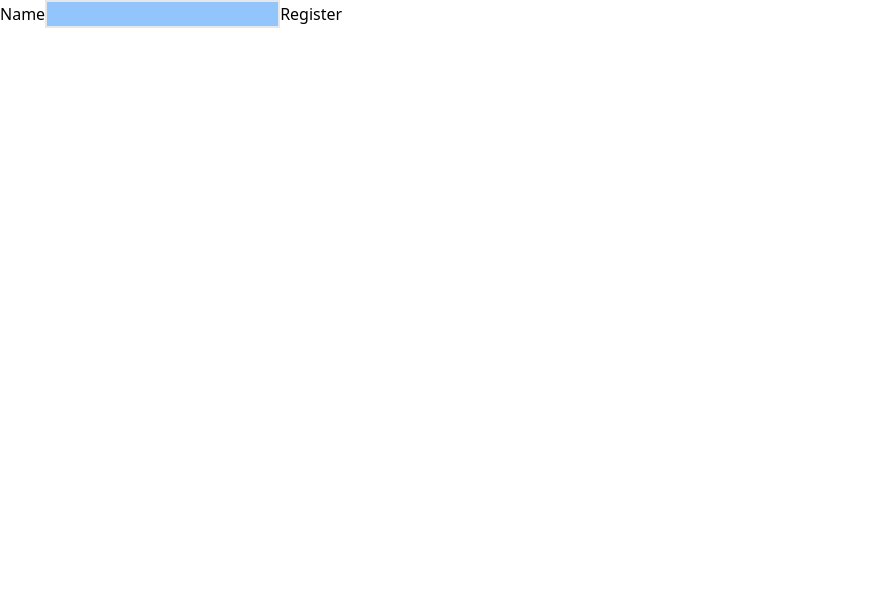
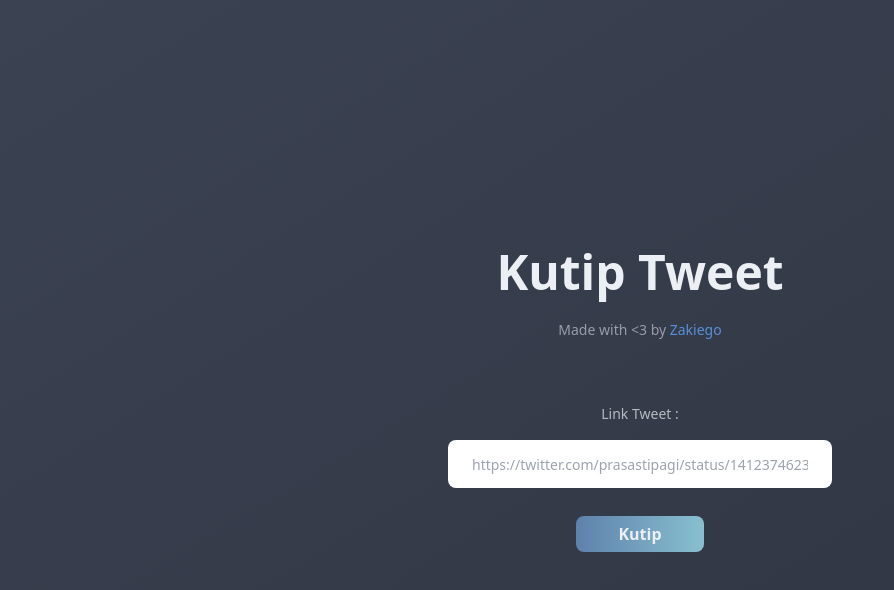
Before and after one commit to zakiego/kutip, a Next.js app: page / in a window 1280 px wide. Shown: the top 590 px of the page, without its empty margins (0-894 px from the left). Built offline with nearby package versions, Linux system fonts and the light colour scheme.

Commit message:
Done all, minus auto download

```diff
--- a/package.json
+++ b/package.json
@@ -15,6 +15,7 @@
     "html-to-image": "^1.6.2",
     "html2canvas": "^1.1.0",
     "image-to-base64": "^2.2.0",
+    "moment": "^2.29.1",
     "needle": "^2.8.0",
     "next": "11.0.1",
     "react": "17.0.2",
--- a/pages/index.js
+++ b/pages/index.js
@@ -1,52 +1,67 @@
+import { useRouter } from 'next/router'
 
 export default function Home() {
 
-  // const url = 'https://twitter.com/barisbatas/status/1414471217248038913?s=20'
+  const router = useRouter()
 
-  const registerUser = async event => {
-    event.preventDefault()
+  const handleClick = async event => {
+    event.preventDefault();
+
+    const urlTwitter = event.target.url.value
+    const statusId = urlTwitter.substring(urlTwitter.lastIndexOf('/')+1, urlTwitter.lastIndexOf('/')+20 )
 
 
-    const url = event.target.url.value
+    if (urlTwitter.includes('twitter.com') === false ) {
+      document.getElementById("alert").innerHTML = '<p>Masukkan link yang benar</p>'
+    } else (router.push(`/tweet/${statusId}`))
 
-    const urlRegex = url.substring(url.lastIndexOf('/')+1, url.lastIndexOf('/')+20 )
 
-    const imageGenerator = 'http://localhost:3000/tweet/' + urlRegex
 
-    const image = await fetch(imageGenerator)
-
-    console.log(image)
-
-    // const res = await fetch(
-    //   'https://hooks.zapier.com/hooks/catch/123456/abcde',
-    //   {
-    //     body: JSON.stringify({
-    //       name: event.target.name.value
-    //     }),
-    //     headers: {
-    //       'Content-Type': 'application/json'
-    //     },
-    //     method: 'POST'
-    //   }
-    // )
-
-    // const result = await res.json()
-    // result.user => 'Ada Lovelace'
   }
-
-  return (
-    <form onSubmit={registerUser}>
-      <label htmlFor="name">Name</label>
-      <input id="ur" name="url" type="text" className="border-2 bg-blue-300" required />
-      <button type="submit">Register</button>
-    </form>
-  )
-}
 
 
 
 
+  const inputHandler = event => {
+    event.preventDefault()
+  }
 
-// const urlRegex = url.substring(url.lastIndexOf('/')+1, url.lastIndexOf('/')+20 )
+  var currentdate = new Date();
+  var datetime =  currentdate.getDate()+ ""
+                + ('0'+(currentdate.getMonth()+1)).slice(-2)  + ""
+                + currentdate.getFullYear() + "_"
+                + currentdate.getHours() + ":"
+                + currentdate.getMinutes() + ":"
+                + currentdate.getSeconds()
 
-// const countUrl = '1414471217248038913'
+
+
+
+  return(
+    <>
+
+    <body className="transform-gpu bg-gradient-to-tl from-polar-night-bold to-polar-night-normal">
+      <div className="flex h-screen">
+        <div className="m-auto">
+          <h1 className="pb-6 text-5xl font-bold text-center text-snow-storm">Kutip Tweet</h1>
+          <h3 className="pb-16 text-sm text-center text-low text-opacity-60">Made with &lt;3 by {' '}
+            <a className="text-blue-400 text-opacity-80" href="http://zakiego.my.id">Zakiego</a>
+          </h3>
+
+          <form onSubmit={handleClick}>
+            <p className="text-snow-storm text-center text-opacity-70 text-sm pb-4">Link Tweet :</p>
+            <input name="url" className="w-64 lg:w-96 h-12 px-6 bg-white rounded-lg flex m-auto text-sm outline-none" placeholder="https://twitter.com/prasastipagi/status/1412374623287607306"></input>
+            <div id="alert" className="text-center pt-3 text-sm text-red-500 underline text-opacity-80">
+
+            </div>
+            <div className="pt-4 flex">
+              <button  className="outline-none transform hover:scale-105 m-auto w-32 h-9 text-base font-semibold rounded-lg text-snow-storm bg-gradient-to-r from-frost-bold to-frost-normal">Kutip</button>
+            </div>
+          </form>
+
+        </div>
+      </div>
+    </body>
+    </>
+  )
+}
--- a/tailwind.config.js
+++ b/tailwind.config.js
@@ -9,6 +9,12 @@ module.exports = {
     extend: {
        colors: {
          'white-blue' : '#F9FAFE',
+         'polar-night-bold' : '#2E3440',
+         'polar-night-normal' : '#3B4252',
+         'frost-bold' : '#5E81AC',
+         'frost-normal' : '#88C0D0',
+         'snow-storm' : '#ECEFF4',
+         'low' : '#D8DEE9'
        },
         dropShadow: {
           '3xl': '0 4px 4px rgba(12, 144, 176, 0.20)'
```
Also changed, not shown: pages/tweet/[id].js (+71 -94 lines), 2 other files (tests, documents, lock files or other folders).
